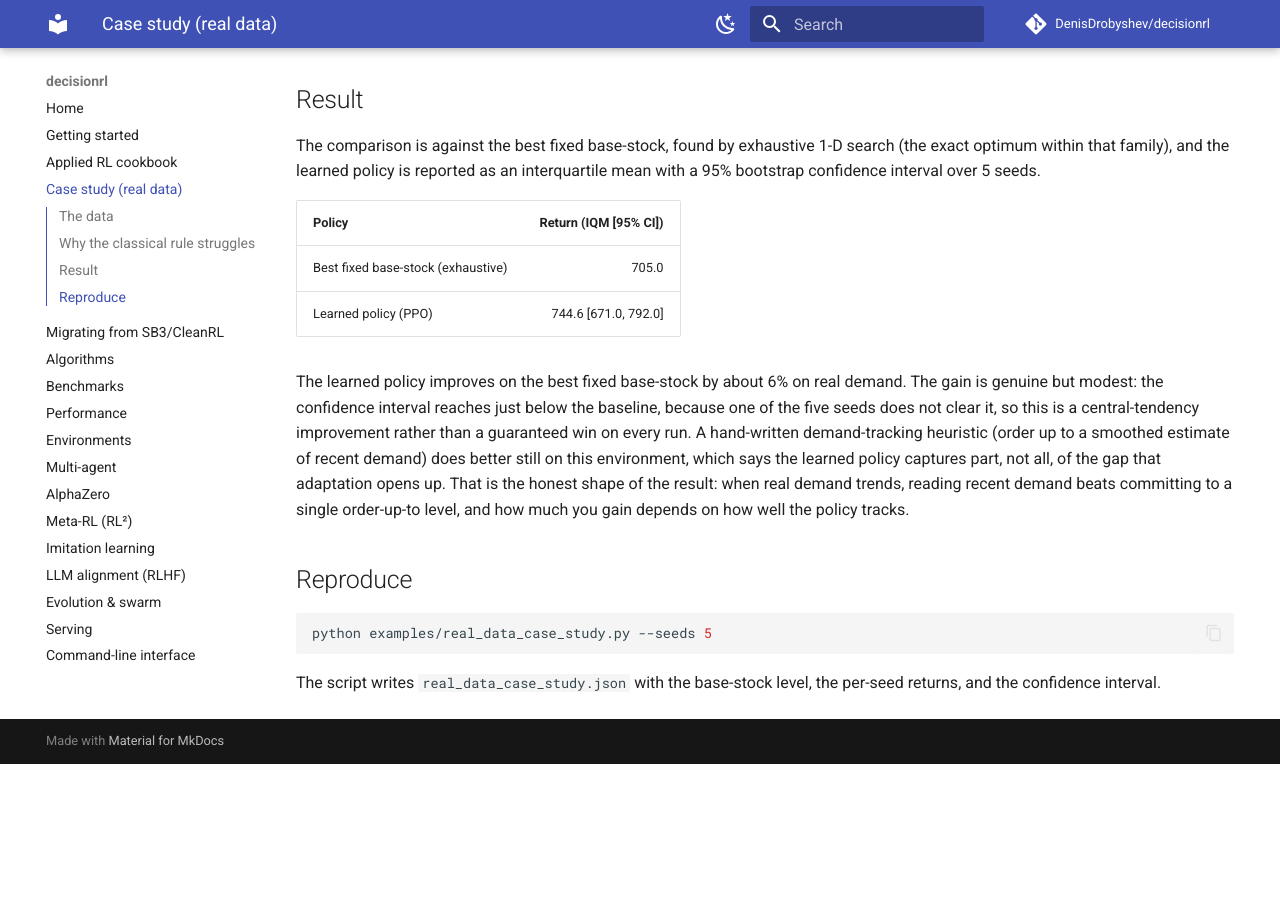
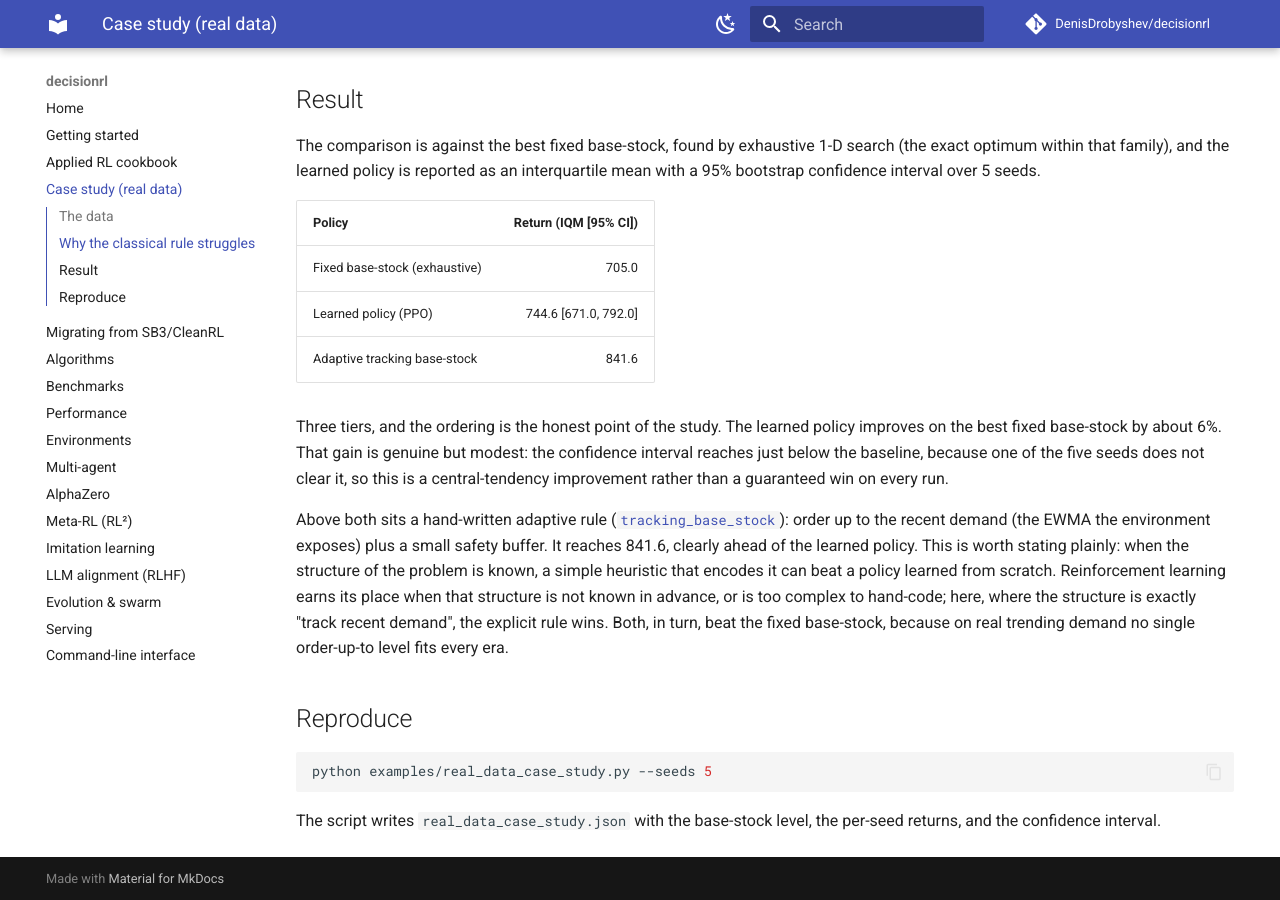
Before and after one commit to DenisDrobyshev/decisionrl, an MkDocs documentation site: the page built from docs/case-study.md, in a window 1280 px wide and 900 px high, scrolled down 643 px. Built offline with MkDocs 1.6.1 and Material for MkDocs 9.7.7, drawn with Linux system fonts in a browser that asks for light colours; comment, search, counter and statistics services are not loaded; before the commit the page ends 1407 px from its top, so only the background shows below that.

Commit message:
Add adaptive tracking base-stock baseline and a three-tier comparison
tracking_base_stock is an adaptive order-up-to policy: it reads the recent-demand signal
(obs[1] EWMA) and orders up to recent demand plus a searchable safety buffer, so the
level moves with the demand era instead of being fixed. best_tracking_base_stock grid-
searches the buffer. On the non-stationary tasks it beats the best fixed base-stock
(+25% on NonstationaryInventory, +19% on the real-data case study) and, notably, edges
out the learned policy too.

Report this honestly as a three-tier result in the case study (fixed base-stock <
learned PPO < adaptive heuristic): when the problem structure is known, a rule that
encodes it can beat a policy learned from scratch. Reword the README results note to
compare against the best fixed rule and point to the full three-way comparison.

```diff
--- a/docs/case-study.md
+++ b/docs/case-study.md
@@ -35,18 +35,26 @@ mean with a 95% bootstrap confidence interval over 5 seeds.
 
 | Policy | Return (IQM [95% CI]) |
 |---|---:|
-| Best fixed base-stock (exhaustive) | 705.0 |
+| Fixed base-stock (exhaustive) | 705.0 |
 | Learned policy (PPO) | 744.6 [671.0, 792.0] |
+| Adaptive tracking base-stock | 841.6 |
 
-The learned policy improves on the best fixed base-stock by about 6% on real demand. The
-gain is genuine but modest: the confidence interval reaches just below the baseline,
-because one of the five seeds does not clear it, so this is a central-tendency
-improvement rather than a guaranteed win on every run. A hand-written demand-tracking
-heuristic (order up to a smoothed estimate of recent demand) does better still on this
-environment, which says the learned policy captures part, not all, of the gap that
-adaptation opens up. That is the honest shape of the result: when real demand trends,
-reading recent demand beats committing to a single order-up-to level, and how much you
-gain depends on how well the policy tracks.
+Three tiers, and the ordering is the honest point of the study. The learned policy
+improves on the best fixed base-stock by about 6%. That gain is genuine but modest: the
+confidence interval reaches just below the baseline, because one of the five seeds does
+not clear it, so this is a central-tendency improvement rather than a guaranteed win on
+every run.
+
+Above both sits a hand-written adaptive rule
+([`tracking_base_stock`](https://github.com/DenisDrobyshev/decisionrl/blob/main/src/decisionrl/baselines.py)):
+order up to the recent demand (the EWMA the environment exposes) plus a small safety
+buffer. It reaches 841.6, clearly ahead of the learned policy. This is worth stating
+plainly: when the structure of the problem is known, a simple heuristic that encodes it
+can beat a policy learned from scratch. Reinforcement learning earns its place when that
+structure is not known in advance, or is too complex to hand-code; here, where the
+structure is exactly "track recent demand", the explicit rule wins. Both, in turn, beat
+the fixed base-stock, because on real trending demand no single order-up-to level fits
+every era.
 
 ## Reproduce
 
```
Also changed, not shown: README.md (+8 -4 lines), 3 other files.
